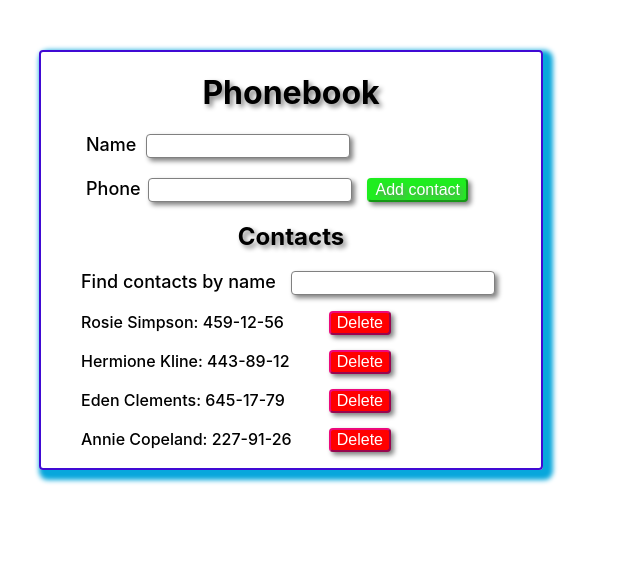
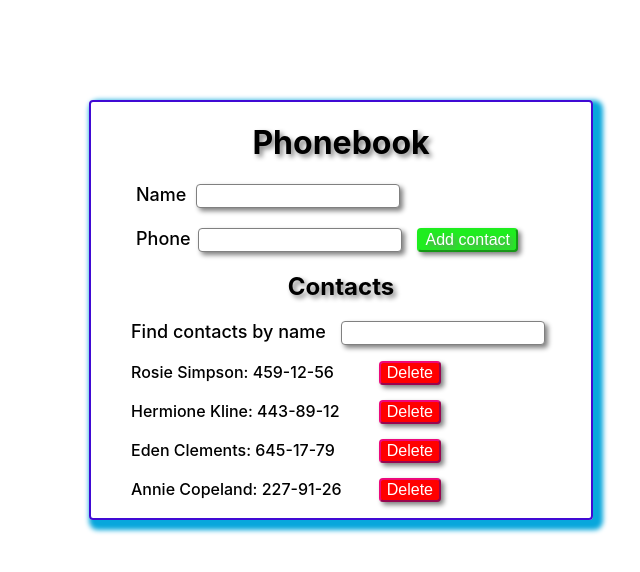
Before and after one commit to MarekRozko/goit-react-hw-02-phonebook, a React (Create React App) app: page / in a window 1280 px wide. Shown: the top 572 px of the page, without its empty margins (411-1051 px from the left). Built offline with nearby package versions, Linux system fonts and the light colour scheme.

Commit message:
add fixed css

```diff
--- a/src/components/app.module.css
+++ b/src/components/app.module.css
@@ -1,7 +1,7 @@
 .containerPhonebook {
     width: 500px;
-    margin-top: 50px;
-    margin-left: 450px;
+    margin-top: 100px;
+    margin-left: 500px;
     border: 2px solid rgb(64, 10, 212);
     border-radius: 4px;
     box-shadow: 5px 5px 5px 5px rgb(8, 167, 220);
```
